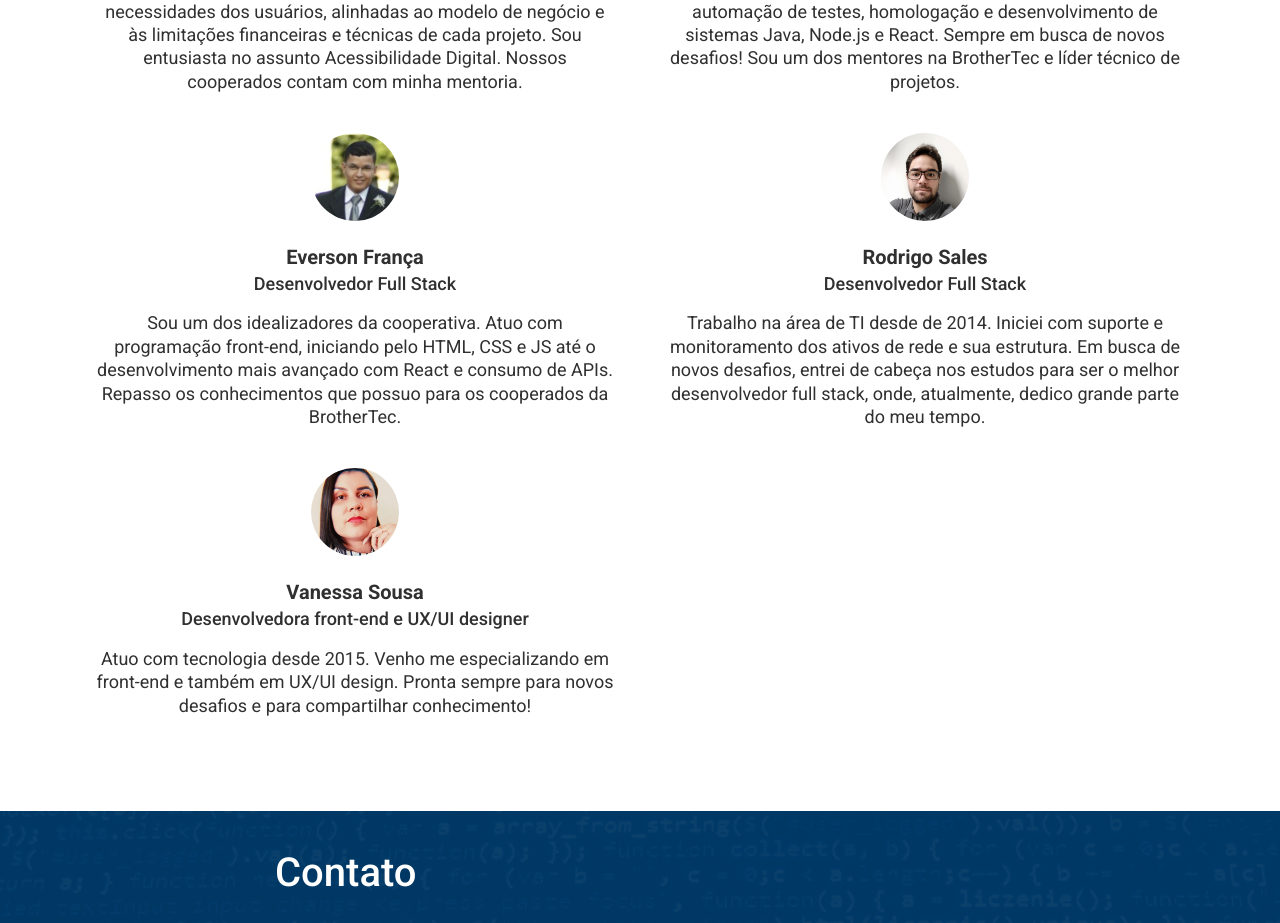
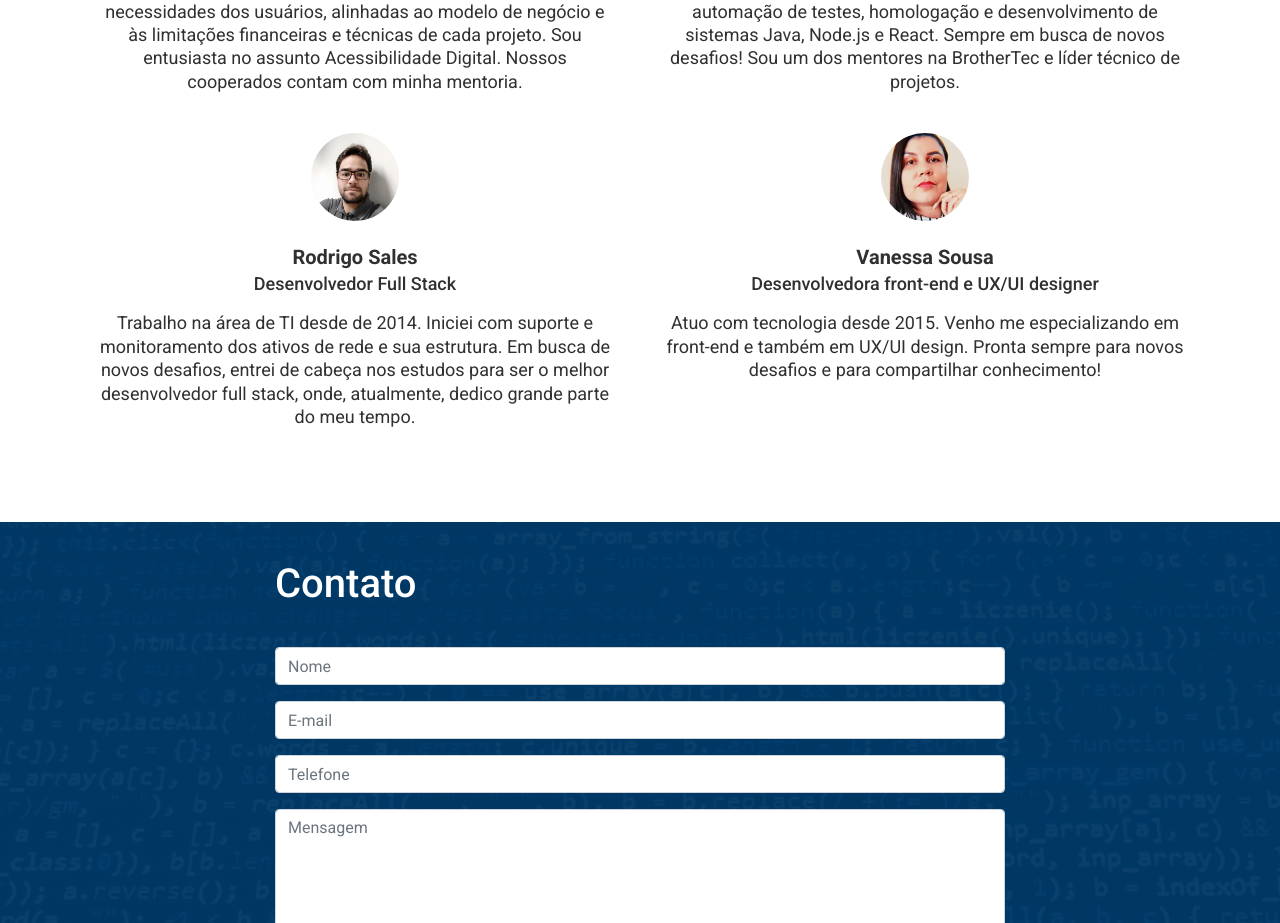
Before and after one commit to Brothertec/site, a React (Create React App) app: page /#/ in a window 1280 px wide. Shown: the part 2643-3566 px from the top of the page. Built offline with nearby package versions, Linux system fonts and the light colour scheme.

Commit message:
Informações sobre Everson Comentadas no projeto temporariamente

```diff
--- a/src/componentes/Sobre/index.js
+++ b/src/componentes/Sobre/index.js
@@ -43,7 +43,7 @@
             </div>
             <hr className="separador-mobile" />
           </div>
-          <div className="col-12 col-md-6">
+          {/* <div className="col-12 col-md-6">
             <div className="l-integrante">
               <Integrante
                 imagem={imgEverson}
@@ -53,7 +53,7 @@
               />
             </div>
             <hr className="separador-mobile" />
-          </div>
+          </div> */}
           <div className="col-12 col-md-6">
             <div className="l-integrante">
               <Integrante
```
